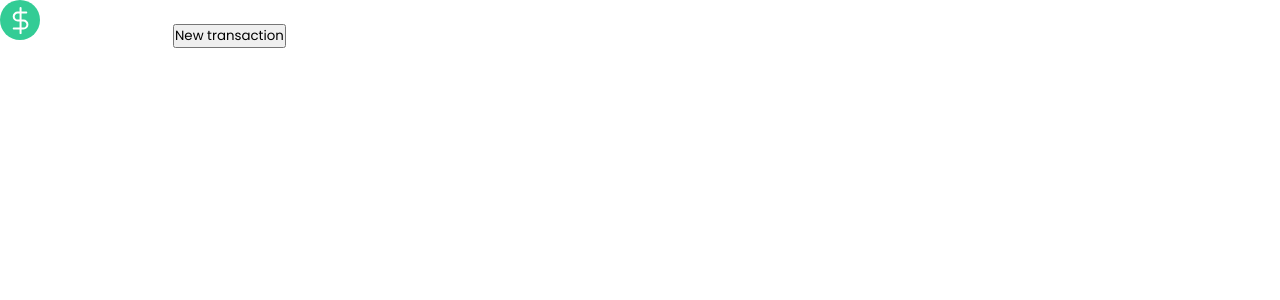
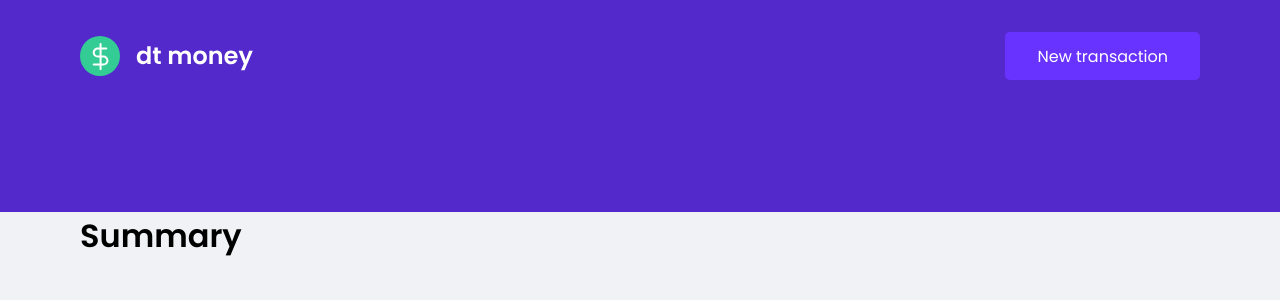
Before and after one commit to caioluna/dtmoney, a React (Create React App) app: page / in a window 1280 px wide. Shown: the top 300 px of the page. Built offline with nearby package versions, Linux system fonts and the light colour scheme.

Commit message:
add components: Header, Dashboard and Summary
add components: Header, Dashboard and Summary

```diff
--- a/src/App.tsx
+++ b/src/App.tsx
@@ -1,10 +1,12 @@
-import { Header } from "./components/Header";
-import { GlobalStyle } from "./styles/global";
+import { Header } from './components/Header';
+import { Dashboard } from './components/Dashboard';
+import { GlobalStyle } from './styles/global';
 
 export function App() {
   return (
     <>
       <Header />
+      <Dashboard />
       <GlobalStyle />
     </>
   );
--- /dev/null
+++ b/src/components/Dashboard/index.tsx
@@ -0,0 +1,12 @@
+import { Summary } from "../Summary";
+import { Container } from "./styles";
+
+export function Dashboard() {
+  return (
+    <Container>
+
+      <Summary />
+
+    </Container>
+  )
+}
--- /dev/null
+++ b/src/components/Dashboard/styles.ts
@@ -0,0 +1,8 @@
+import styled from "styled-components";
+
+export const Container = styled.main`
+  max-width: 1120px;
+  margin: 0 auto;
+  padding: 1rem -5rem;
+
+`
--- a/src/components/Header/index.tsx
+++ b/src/components/Header/index.tsx
@@ -1,10 +1,15 @@
 import logoImg from "../../assets/logo.svg";
+import { Container, Content } from "./styles";
 
 export function Header() {
   return (
-    <header>
-      <img src={logoImg} alt="dt money" />
-      <button>New transaction</button>
-    </header>
+    <Container>
+      <Content>
+
+        <img src={logoImg} alt="dt money" />
+        <button type="button">New transaction</button>
+
+      </Content>
+    </Container>
   );
 }
--- /dev/null
+++ b/src/components/Header/styles.ts
@@ -0,0 +1,34 @@
+import styled from 'styled-components'
+
+export const Container = styled.header`
+  background: var(--blue);
+  height: 13.25rem;
+  padding-top: 2rem;
+`
+
+export const Content = styled.div`
+  max-width: 1120px;
+  margin: 0 auto;
+
+  display: flex;
+  justify-content: space-between;
+  align-items: center;
+
+  button {
+    background-color: var(--blue-light);
+    color: #FFF;
+    font-size: 1rem;
+
+    padding: 0 2rem;
+    height: 3rem;
+
+    border-radius: 0.3125rem;
+
+    transition: filter .2s;
+
+    &:hover {
+      filter: brightness(0.9);
+    }
+  }
+
+`
--- /dev/null
+++ b/src/components/Summary/index.tsx
@@ -0,0 +1,9 @@
+import incomeImg from '../../assets/income.svg';
+import outcomeImg from '../../assets/outcome.svg';
+import totalImg from '../../assets/total.svg';
+
+export function Summary() {
+  return (
+    <h1>Summary</h1>
+  )
+}
--- /dev/null
+++ b/src/components/Summary/styles.ts
@@ -0,0 +1,5 @@
+import styled from "styled-components"
+
+export const Container = styled.section`
+  padding: 0;
+`
--- a/src/styles/global.ts
+++ b/src/styles/global.ts
@@ -6,6 +6,7 @@
     --shape: #FFFFFF;
 
     --red: #E52E4D;
+    --green: #33CC95;
     --blue: #5429CC;
 
     --blue-light: #6933FF;
@@ -18,6 +19,7 @@
   * {
     margin: 0;
     padding: 0;
+    border: 0;
     box-sizing: border-box;
   }
 
@@ -32,7 +34,7 @@
   }
 
   body {
-    background: var(---background);
+    background: var(--background);
     -webkit-font-smoothing: antialiased;
   }
 
```
